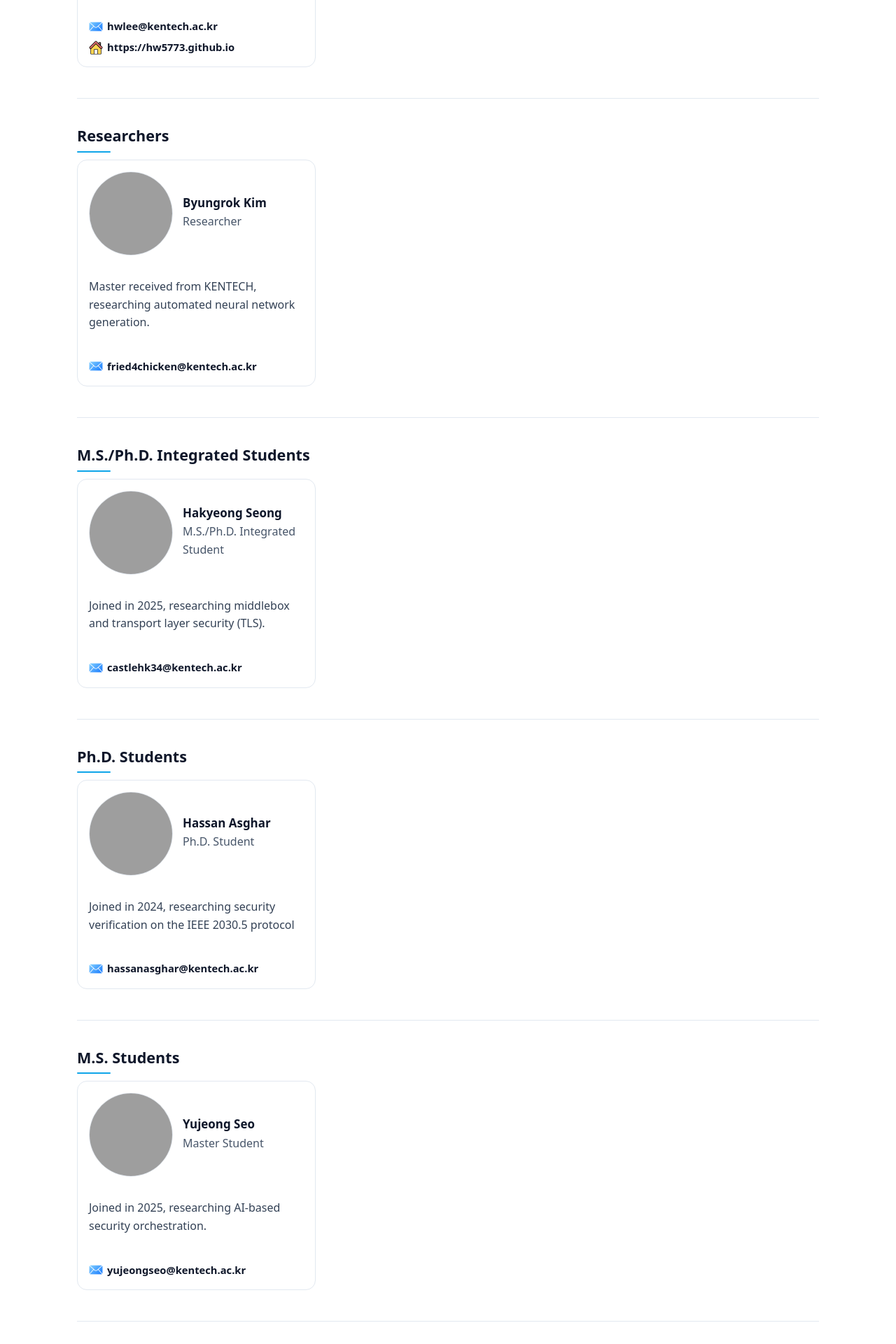
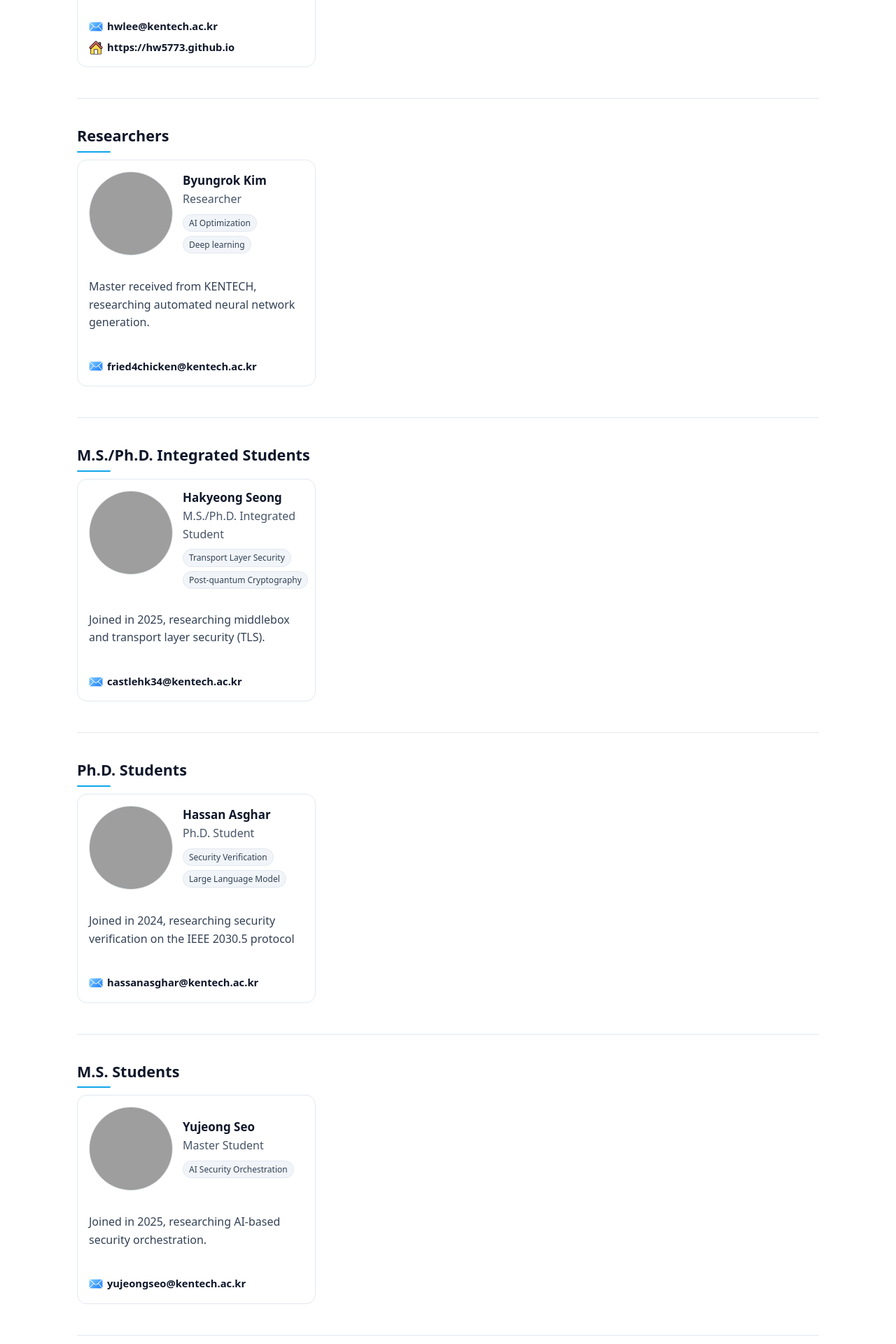
Before and after one commit to comsyssec/comsyssec.github.io, a Jekyll site: the page built from people.md, in a window 1280 px wide. Shown: the part 440-2360 px from the top of the page at 70% size. Built offline with Jekyll 4.4.1, drawn with Linux system fonts in a browser that asks for light colours; some of the changed text lies outside the part shown; grey boxes are pictures that could not be loaded.

Commit message:
update the information and align the logo

```diff
--- a/_people/byungrok.md
+++ b/_people/byungrok.md
@@ -2,7 +2,7 @@
 name: Byungrok Kim
 role: re
 position: Researcher
-research: AI Optimization, Automated network generation
+research: AI Optimization, Deep learning
 photo: /assets/images/people/byungrok.png
 email: fried4chicken@kentech.ac.kr
 website:
--- a/_people/hassan.md
+++ b/_people/hassan.md
@@ -2,7 +2,7 @@
 name: Hassan Asghar
 role: phd
 position: Ph.D. Student
-research: Security Verification, LLM
+research: Security Verification, Large Language Model
 photo: /assets/images/people/hassan.png
 email: hassanasghar@kentech.ac.kr
 website:
--- a/assets/css/style.css
+++ b/assets/css/style.css
@@ -111,8 +111,9 @@ main {
 
   /* 로고 줄이기 */
   .brand-logo {
-    width: 50px;                  /* was: 40px */
-    height: 50px;
+    width: 100px;                  /* was: 40px */
+    display: block;
+    margin: 0 auto;
   }
 
   /* 긴 제목 숨김(이미 있으면 그대로 유지) */
@@ -199,6 +200,23 @@ main {
 }
 .person-name{ font-weight:800; font-size:1.06rem; line-height:1.2; }
 .person-position{ color:var(--muted); margin-top:4px; }
+
+/* ✅ 연구 태그 */
+.person-tags{
+  margin-top:8px;
+  display:flex; flex-wrap:wrap; gap:6px;
+}
+.chip{
+  display:inline-block;
+  padding: 2px 8px;
+  border-radius:999px;
+  background:#f1f5f9;          /* slate-100 */
+  color:#334155;               /* slate-700 */
+  border:1px solid #e2e8f0;    /* slate-200 */
+  font-size:.75rem;
+  line-height:1.6;
+  white-space:nowrap;
+}
 
 /* 하단 설명: 전체 너비 */
 .person-bio{
--- a/people.md
+++ b/people.md
@@ -29,6 +29,16 @@ permalink: /people/
         {% if person.position %}
           <div class="person-position">{{ person.position }}</div>
         {% endif %}
+
+
+        {% if person.research %}
+        <div class="person-tags">
+          {% assign chips = person.research | split: "," %}
+          {% for c in chips %}
+            <span class="chip">{{ c | strip }}</span>
+          {% endfor %}
+        </div>
+        {% endif %}
       </div>
 
       <!-- 하단: 설명(전체 너비) -->
```
